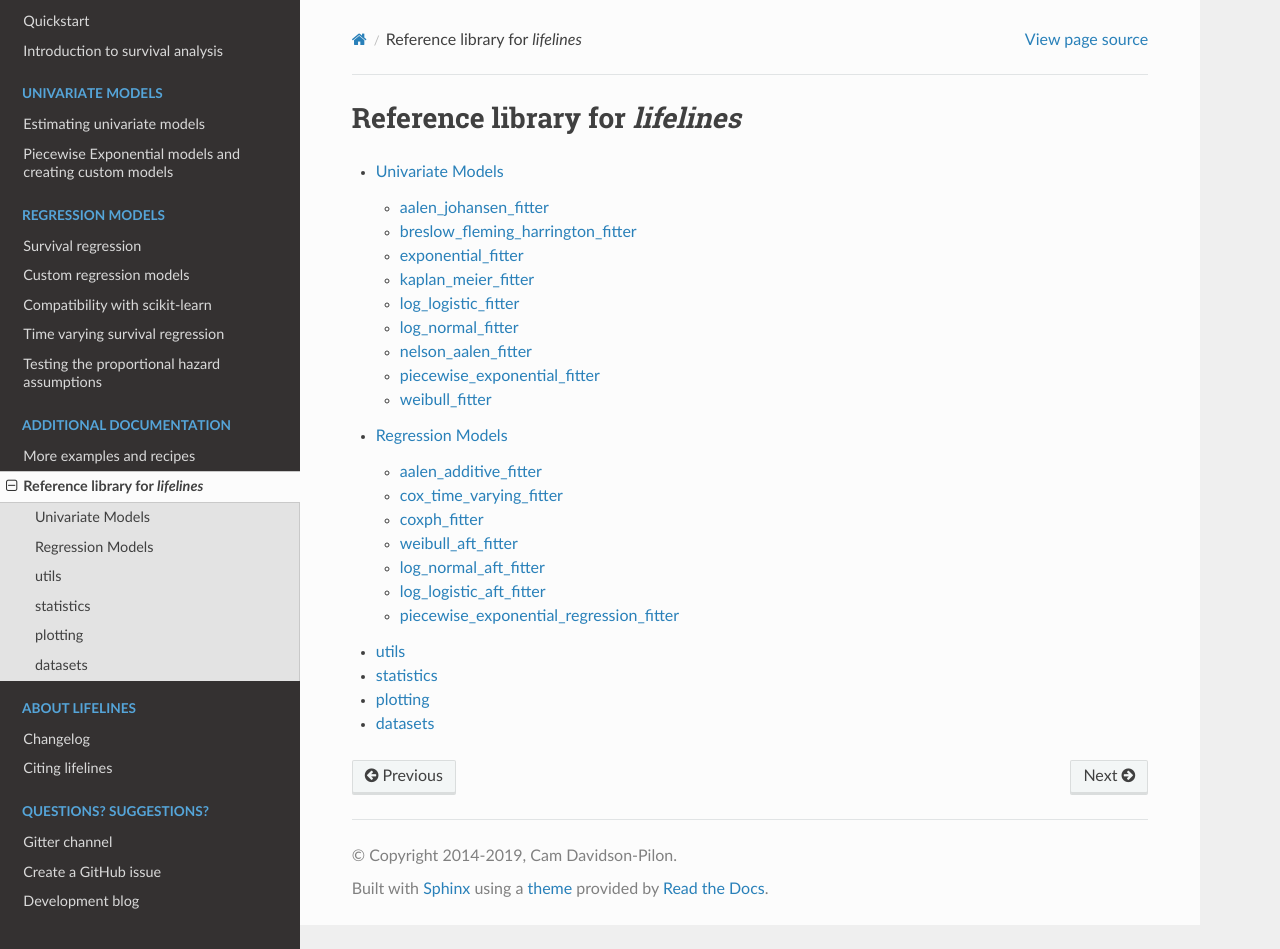
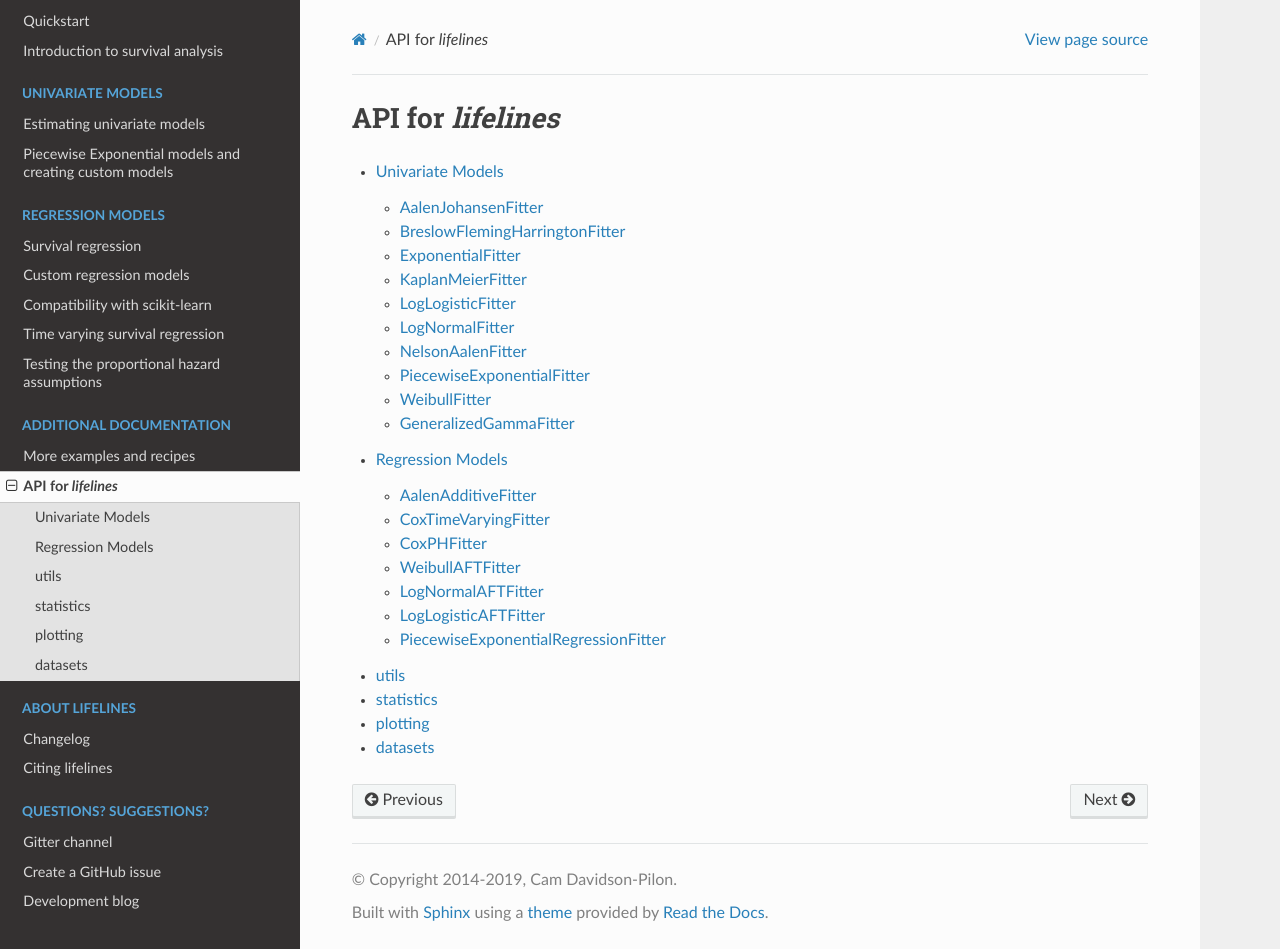
Before and after one commit to CamDavidsonPilon/lifelines, a Sphinx documentation site: the page built from docs/References.rst, in a window 1280 px wide and 949 px high. Built offline with Sphinx 7.4.7 and the Read the Docs theme 2.0.0, drawn with Linux system fonts in a browser that asks for light colours; pages that are not in the unit, such as notebooks, are missing from menus.

Commit message:
some docs

```diff
--- a/docs/References.rst
+++ b/docs/References.rst
@@ -1,4 +1,4 @@
-Reference library for *lifelines*
+API for *lifelines*
 ==================================
 
 .. toctree::
--- a/docs/lifelines.fitters.rst
+++ b/docs/lifelines.fitters.rst
@@ -1,15 +1,14 @@
 Univariate Models
 ==================
 
-
-aalen\_johansen\_fitter
+AalenJohansenFitter
 ------------------------------------------------
 
 .. automodule:: lifelines.fitters.aalen_johansen_fitter
     :members:
     :undoc-members:
 
-breslow\_fleming\_harrington\_fitter
+BreslowFlemingHarringtonFitter
 -------------------------------------------------------------
 
 .. automodule:: lifelines.fitters.breslow_fleming_harrington_fitter
@@ -17,42 +16,42 @@ breslow\_fleming\_harrington\_fitter
     :undoc-members:
 
 
-exponential\_fitter
+ExponentialFitter
 --------------------------------------------
 
 .. automodule:: lifelines.fitters.exponential_fitter
     :members:
     :undoc-members:
 
-kaplan\_meier\_fitter
+KaplanMeierFitter
 ----------------------------------------------
 
 .. automodule:: lifelines.fitters.kaplan_meier_fitter
     :members:
     :undoc-members:
 
-log\_logistic\_fitter
+LogLogisticFitter
 ----------------------------------------------
 
 .. automodule:: lifelines.fitters.log_logistic_fitter
     :members:
     :undoc-members:
 
-log\_normal\_fitter
+LogNormalFitter
 --------------------------------------------
 
 .. automodule:: lifelines.fitters.log_normal_fitter
     :members:
     :undoc-members:
 
-nelson\_aalen\_fitter
+NelsonAalenFitter
 ----------------------------------------------
 
 .. automodule:: lifelines.fitters.nelson_aalen_fitter
     :members:
     :undoc-members:
 
-piecewise\_exponential\_fitter
+PiecewiseExponentialFitter
 -------------------------------------------------------
 
 .. automodule:: lifelines.fitters.piecewise_exponential_fitter
@@ -61,10 +60,18 @@ piecewise\_exponential\_fitter
 
 
 
-weibull\_fitter
+WeibullFitter
 ------------------------------------------
 
 .. automodule:: lifelines.fitters.weibull_fitter
+    :members:
+    :undoc-members:
+
+
+GeneralizedGammaFitter
+------------------------------------------
+
+.. automodule:: lifelines.fitters.generalized_gamma_fitter
     :members:
     :undoc-members:
 
@@ -73,7 +80,7 @@ Regression Models
 ==================
 
 
-aalen\_additive\_fitter
+AalenAdditiveFitter
 ------------------------------------------------
 
 .. automodule:: lifelines.fitters.aalen_additive_fitter
@@ -81,14 +88,14 @@ aalen\_additive\_fitter
     :undoc-members:
 
 
-cox\_time\_varying\_fitter
+CoxTimeVaryingFitter
 ---------------------------------------------------
 
 .. automodule:: lifelines.fitters.cox_time_varying_fitter
     :members:
     :undoc-members:
 
-coxph\_fitter
+CoxPHFitter
 --------------------------------------
 
 .. automodule:: lifelines.fitters.coxph_fitter
@@ -96,21 +103,21 @@ coxph\_fitter
     :undoc-members:
 
 
-weibull\_aft\_fitter
+WeibullAFTFitter
 -------------------------------------------------
 
 .. automodule:: lifelines.fitters.weibull_aft_fitter
     :members:
     :undoc-members:
 
-log\_normal\_aft\_fitter
+LogNormalAFTFitter
 ---------------------------------------------------
 
 .. automodule:: lifelines.fitters.log_normal_aft_fitter
     :members:
     :undoc-members:
 
-log\_logistic\_aft\_fitter
+LogLogisticAFTFitter
 -----------------------------------------------------
 
 .. automodule:: lifelines.fitters.log_logistic_aft_fitter
@@ -118,7 +125,7 @@ log\_logistic\_aft\_fitter
     :undoc-members:
 
 
-piecewise\_exponential\_regression\_fitter
+PiecewiseExponentialRegressionFitter
 ----------------------------------------------------------------------
 
 .. automodule:: lifelines.fitters.piecewise_exponential_regression_fitter
```
Also changed, not shown: CHANGELOG.md (+2 -0 lines), 1 other file.
